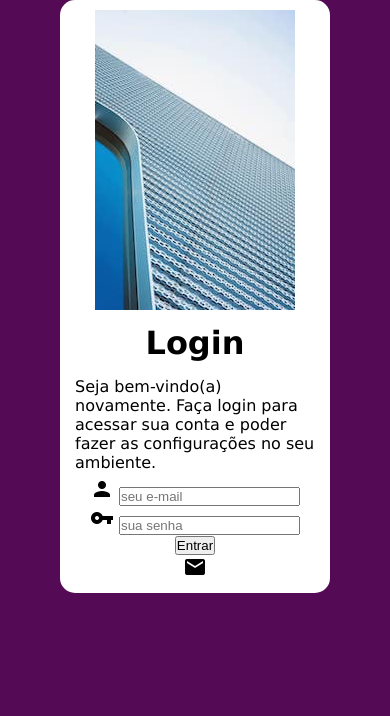
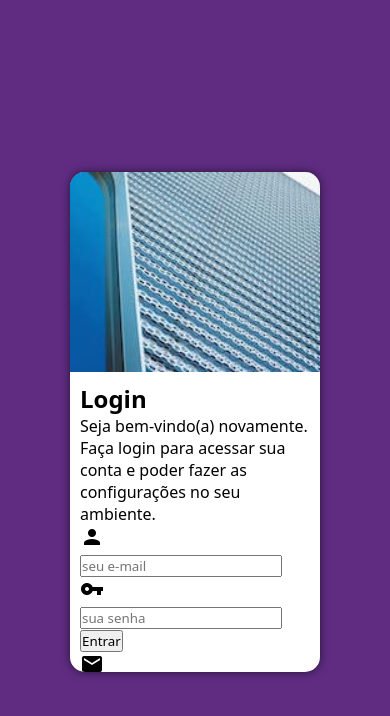
Before and after one commit to lorenamilheiro/projeto-login, a plain HTML site: page index.html in a window 390 px wide. Drawn offline with Linux system fonts and the light colour scheme.

Commit message:
Atualizei o index e estilo mobile first

```diff
--- a/estilos/style.css
+++ b/estilos/style.css
@@ -1,34 +1,55 @@
 @charset "UTF-8";
 
+/* Verde: #49a09d
+Lilás: #5f2c82 */
+
 * {
+  font-family: system-ui, -apple-system, BlinkMacSystemFont, "Segoe UI", Roboto,
+    Oxygen, Ubuntu, Cantarell, "Open Sans", "Helvetica Neue", sans-serif;
   margin: 0px;
   padding: 0px;
+  box-sizing: border-box;
 }
 
 body,
 html {
-  font-family: Verdana, Geneva, Tahoma, sans-serif;
-  background-color: rgb(85, 10, 85);
+  background-color: #5f2c82;
+  height: 100vh;
+  width: 100vw;
+}
+
+main {
+  position: relative;
+  height: 100vh;
+  width: 100vw;
 }
 
 div > img {
-  padding: 0px;
+  border-top-left-radius: 15px;
+  border-top-right-radius: 15px;
 }
 
-div#login {
+section#login {
+  position: absolute;
+  top: 50%;
+  left: 50%;
+  transform: translate(-50%, -50%);
+  overflow: hidden;
   width: 250px;
+  height: 500px;
   background-color: white;
-  margin: auto;
-  padding: 10px;
-  text-align: center;
   border-radius: 15px;
+  box-shadow: 0px 0px 10px rgba(0, 0, 0, 0.585);
 }
 
-div > h1 {
+section#login > div#imagem {
+  display: block;
+  background: #5f2c82 url(../imagem/metal.jpeg) left bottom no-repeat;
+  height: 200px;
+  background-size: cover;
+}
+
+section#login > div#formulario {
+  display: block;
   padding: 10px;
 }
-
-div > p#ambiente {
-  text-align: left;
-  padding: 5px;
-}
--- a/index.html
+++ b/index.html
@@ -12,14 +12,16 @@
     <link rel="stylesheet" href="estilos/style.css" />
   </head>
   <body>
-    <div id="login">
-      <img src="imagem/metal.jpeg" alt="metais" />
+    <main>
+      <section id="login">
+        <div id="imagem"></div>
+        <div id="formulario">
           <h1>Login</h1>
-      <p id="ambiente">
-        Seja bem-vindo(a) novamente. Faça login para acessar sua conta e poder
-        fazer as configurações no seu ambiente.
+          <p>
+            Seja bem-vindo(a) novamente. Faça login para acessar sua conta e
+            poder fazer as configurações no seu ambiente.
           </p>
-      <form action="" autocomplete="on">
+          <form action="login.php" method="post" autocomplete="on">
             <p>
               <span class="material-icons"> person </span>
               <input
@@ -42,5 +44,7 @@
             <span class="material-icons"> email </span>
           </form>
         </div>
+      </section>
+    </main>
   </body>
 </html>
```
Lines whose indentation alone changed are shown as unchanged.
